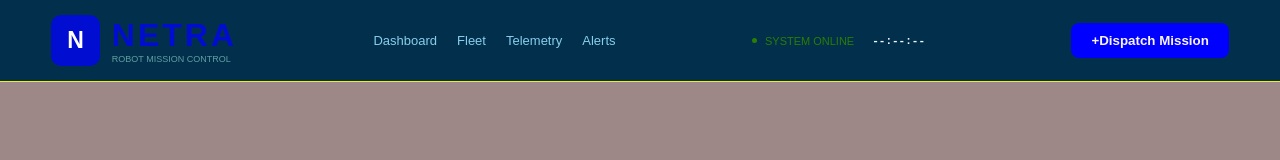
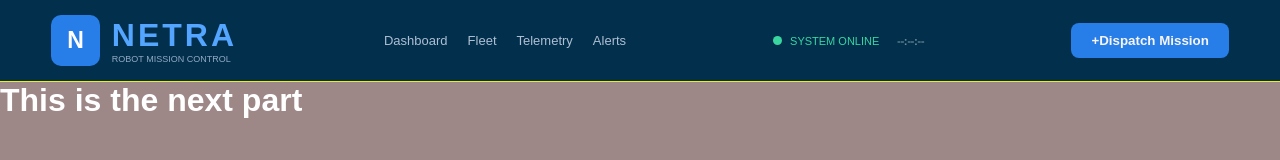
Before and after one commit to narrabhanu19-alt/NETRA, a plain HTML site: page index.html in a window 1280 px wide. Drawn offline with Linux system fonts and the light colour scheme.

Commit message:
version3-21.11.2026

```diff
--- a/index.html
+++ b/index.html
@@ -38,5 +38,7 @@
 
 
     </header>
+
+    <h1>This is the next part</h1>
 </body>
 </html>
--- a/style.css
+++ b/style.css
@@ -19,7 +19,7 @@ body{
 
 button{
     font-family: inherit;
-     background: blue;
+     background: #287ee8;
     color: rgb(248, 244, 244);
     font-weight: bold;
     border: 0;
@@ -46,50 +46,55 @@ button{
     gap:12px;
     align-items: center;
 }
-
 .brand-logo{
-    background: rgba(0, 0, 255, 0.737);
+    background: #287ee8;
     border-radius: 10px;
     padding: 12px 16px;
     font-weight: bold;
     font-size: 23px;
 }
+
 .brand h1{
-   color:rgba(0, 0, 255, 0.735);
+    color: #54a5ff;
     letter-spacing: 3px;
 }
 
 .brand p{
-    color: cadetblue;
+    color: #91a8c5;
     font-size: 9px;
 }
+
 nav{
     display: flex;
     gap: 20px;
 }
+
 nav a{
-    color: skyblue;
+    color: #aebed3;
     font-size: 13px;
     text-decoration: none;
 }
+
 nav a:hover{
-    color: brown;
+    color: #54a5ff;
 }
+
 .header-right{
     display: flex;
     gap: 8px;
     align-items: center;
-    color: rgba(43, 128, 0, 0.973);
+    color: #39d6a0;
     font-size: 11px;
 }
+
 .online-dot{
-    width: 5px;
-    height: 5px;
-    background-color: rgba(43, 128, 0, 0.977);
+    width: 9px;
+    height: 9px;
+    background: #39d6a0;
     border-radius: 50%;
 }
 #clock{
-    color: aliceblue;
-    font-family: monospace;
-    margin: 10px;
+    color: rgba(255, 255, 255, 0.438);
+    font-family:Georgia, 'Times New Roman', Times, serif;
+    margin-left: 10px;
 }
```
Lines whose indentation alone changed are shown as unchanged.
